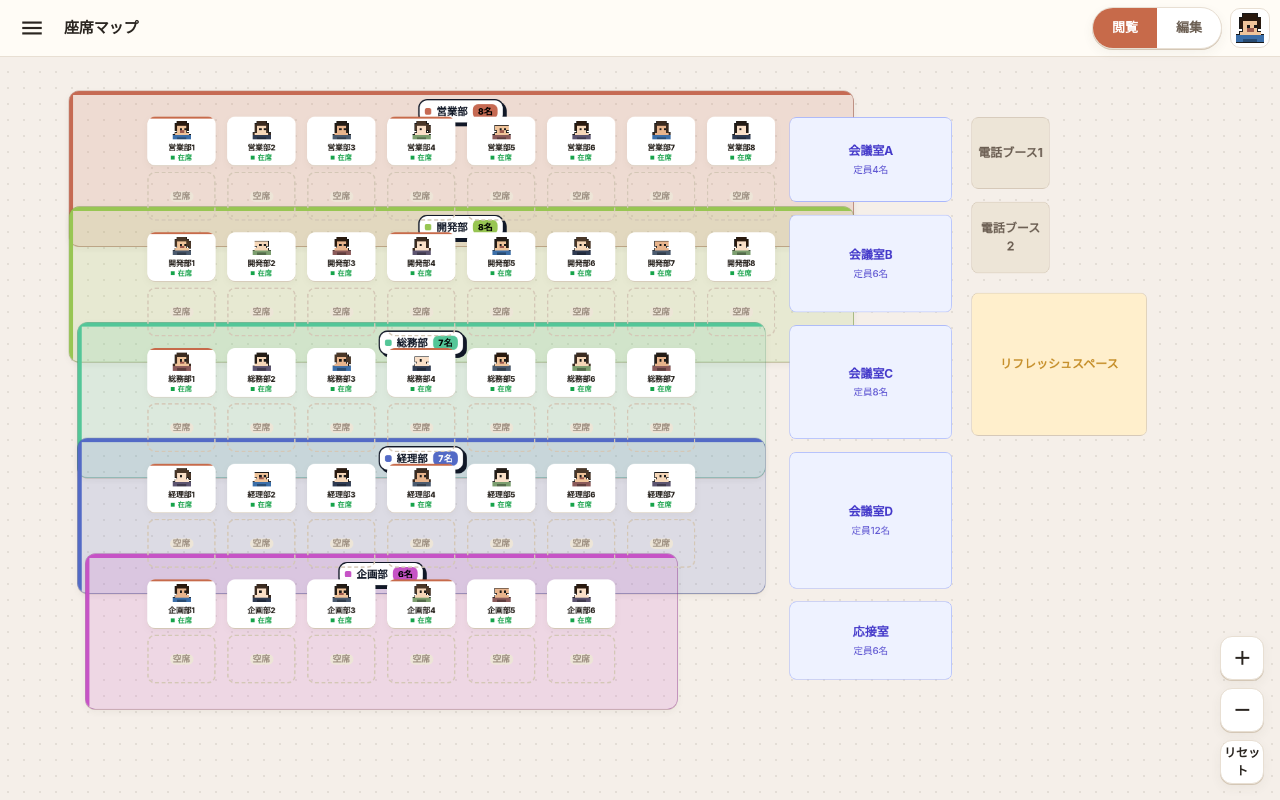
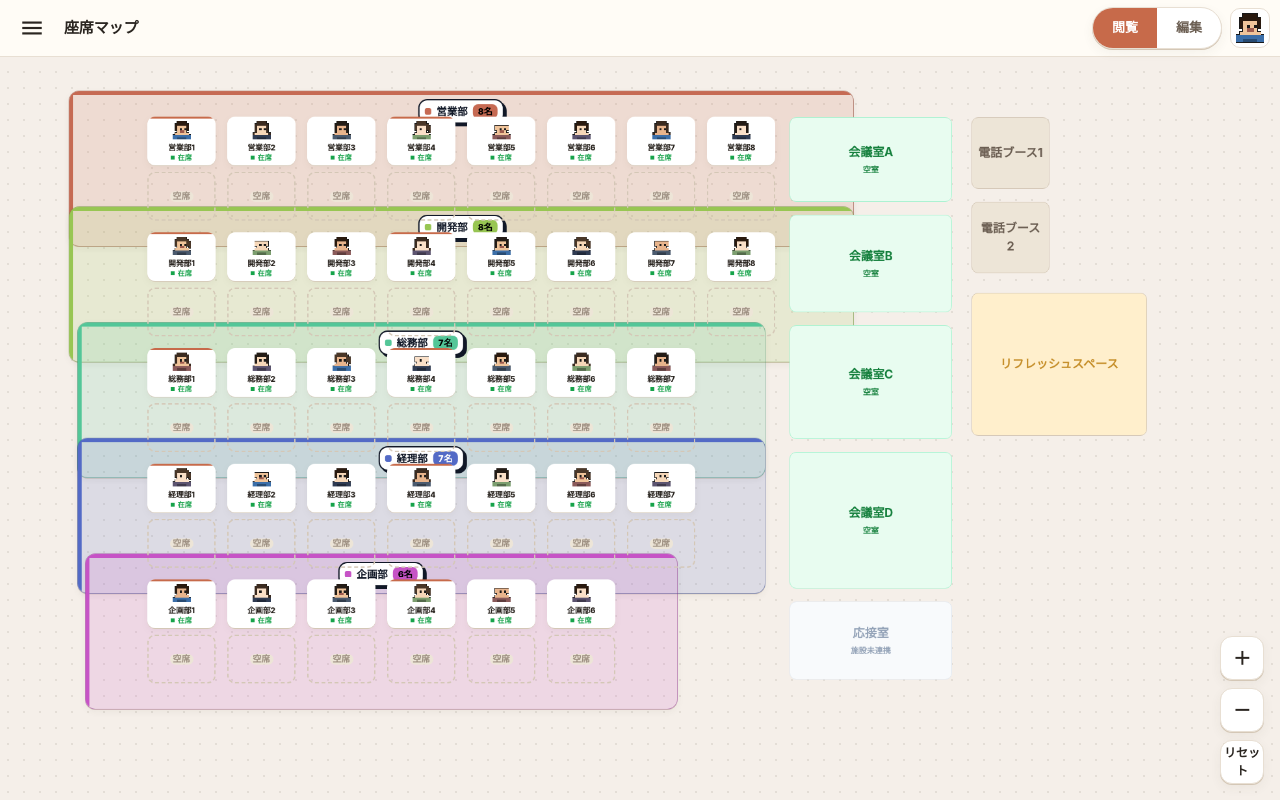
Before and after one commit to J-paku/seatmap-demo, a Next.js app: page / in a window 1280 px wide. Built offline with nearby package versions, Linux system fonts and the light colour scheme.

Commit message:
feat: 会議室の予約状態を追加
- 4状態(空室/会議中/まもなく/施設未連携)を時刻から導出
- 会議室カードを状態色・ラベルで描画
- 会議モックを生成(応接室のみ未連携)

```diff
--- a/components/FacilityBlock.tsx
+++ b/components/FacilityBlock.tsx
@@ -1,16 +1,25 @@
 import type { Facility } from '@/lib/types'
+import { FACILITY_STATUS_LABEL } from '@/lib/types'
+import { FACILITY_COLOR } from '@/lib/facility-status'
+import type { FacilityState } from '@/lib/facility-status'
 
-// 施設ブロック(名称+capacity 表記)。タップで施設詳細を開く
 type Props = {
   facility: Facility
   counterScale: number
   onSelect: (facilityId: string) => void
+  state?: FacilityState
+  lod?: 'detail' | 'mid' | 'overview'
 }
 
-export const FacilityBlock = ({ facility, counterScale, onSelect }: Props) => (
+export const FacilityBlock = ({ facility, counterScale, onSelect, state, lod = 'detail' }: Props) => {
+  const isMeeting = facility.kind === 'meeting'
+  const color = isMeeting && state ? FACILITY_COLOR[state.status] : null
+
+  return (
     <div
       className='facility-block'
       data-kind={facility.kind}
+      data-facility={isMeeting ? 'true' : undefined}
       role='button'
       tabIndex={-1}
       onClick={() => onSelect(facility.id)}
@@ -20,15 +29,27 @@ export const FacilityBlock = ({ facility, counterScale, onSelect }: Props) => (
         width: facility.width,
         height: facility.height,
         cursor: 'pointer',
+        ...(color ? { background: color.bg, borderColor: color.border, color: color.text } : {}),
       }}
     >
       <span className='facility-name' style={{ fontSize: 15 * counterScale }}>
         {facility.name}
       </span>
-    {facility.kind === 'meeting' && facility.capacity != null && (
-      <span className='facility-capacity' style={{ fontSize: 12 * counterScale }}>
-        定員{facility.capacity}名
+      {isMeeting && state && (
+        <span className='facility-status' style={{ fontSize: 10 * counterScale }}>
+          {FACILITY_STATUS_LABEL[state.status]}
         </span>
+      )}
+      {isMeeting && lod === 'detail' && state?.current && (
+        <>
+          <span className='facility-meeting-title' style={{ fontSize: 9 * counterScale }}>
+            {state.current.title}
+          </span>
+          <span className='facility-meeting-parts' style={{ fontSize: 8 * counterScale }}>
+            参加者{state.current.participantIds.length}名
+          </span>
+        </>
       )}
     </div>
   )
+}
--- a/components/SeatMapCanvas.tsx
+++ b/components/SeatMapCanvas.tsx
@@ -12,6 +12,7 @@ import { SeatCard } from './SeatCard'
 import type { Lod } from './SeatCard'
 import { TeamArea } from './TeamArea'
 import type { TeamOverlayPayload } from './TeamOverlay'
+import type { FacilityState } from '@/lib/facility-status'
 import { FacilityBlock } from './FacilityBlock'
 import { ZoomControls } from './ZoomControls'
 import { SEATMAP_BG_ID } from './SheetShell'
@@ -47,6 +48,8 @@ type Props = {
   onFacilitySelect?: (facilityId: string) => void
   // 10: チームバウンダリのタップで大型オーバーレイを開く(画面座標 rect を親へ渡す)
   onTeamBoundaryClick?: (payload: TeamOverlayPayload) => void
+  // 会議室状態(facilityId → 状態)
+  facilityStateById?: Map<string, FacilityState>
   // 07: 編集モード中のみ有効。未指定(閲覧モード)では以下の分岐へ一切到達しない
   isEditMode?: boolean
   onSeatMove?: (seatId: string, x: number, y: number) => void
@@ -125,6 +128,7 @@ export const SeatMapCanvas = forwardRef<SeatMapCanvasHandle, Props>(function Sea
     onSeatSelect,
     onFacilitySelect,
     onTeamBoundaryClick,
+    facilityStateById,
     isEditMode,
     onSeatMove,
     onTeamMove,
@@ -1017,7 +1021,14 @@ export const SeatMapCanvas = forwardRef<SeatMapCanvasHandle, Props>(function Sea
           )
         })}
         {layout.facilities.map((f) => (
-          <FacilityBlock key={f.id} facility={f} counterScale={counterScale} onSelect={handleFacilitySelect} />
+          <FacilityBlock
+              key={f.id}
+              facility={f}
+              counterScale={counterScale}
+              onSelect={handleFacilitySelect}
+              state={facilityStateById?.get(f.id)}
+              lod={lod}
+            />
         ))}
         {/* 10: 座席は常時レンダー。詳細度は LOD のみで変わる(チームクリックはオーバーレイを開くだけ) */}
         {layout.seats
--- /dev/null
+++ b/lib/facility-status.ts
@@ -0,0 +1,39 @@
+import type { Facility, FacilityMeeting, FacilityStatus } from './types'
+
+// まもなく判定の窓(分)
+const UPCOMING_WINDOW_MIN = 30
+
+export type FacilityState = {
+  status: FacilityStatus
+  current?: FacilityMeeting
+  next?: FacilityMeeting
+}
+
+// 状態別カラー(10-main-interactions 正本・light literal)
+export const FACILITY_COLOR: Record<FacilityStatus, { bg: string; border: string; text: string }> = {
+  available: { bg: '#e8fcf0', border: '#a7f3d0', text: '#15803d' },
+  in_meeting: { bg: '#eef2ff', border: '#a5b4fc', text: '#4338ca' },
+  upcoming: { bg: '#fff8e1', border: '#fcd34d', text: '#92400e' },
+  unlinked: { bg: '#f8fafc', border: '#e2e8f0', text: '#94a3b8' },
+}
+
+// facilityId + 会議 + 現在時刻(分)から状態を導出
+export const deriveFacilityState = (
+  facility: Facility,
+  meetings: FacilityMeeting[],
+  nowMin: number
+): FacilityState => {
+  if (!facility.facilityId) return { status: 'unlinked' }
+  const mine = meetings
+    .filter((m) => m.facilityId === facility.facilityId)
+    .sort((a, b) => a.startMin - b.startMin)
+  const current = mine.find((m) => m.startMin <= nowMin && nowMin < m.endMin)
+  const next = mine.find((m) => m.startMin > nowMin)
+  if (current) return { status: 'in_meeting', current, next }
+  if (next && next.startMin - nowMin <= UPCOMING_WINDOW_MIN) return { status: 'upcoming', next }
+  return { status: 'available', next }
+}
+
+// 分 → HH:mm
+export const minToHHMM = (min: number): string =>
+  `${String(Math.floor(min / 60)).padStart(2, '0')}:${String(min % 60).padStart(2, '0')}`
--- a/lib/mock-loader.ts
+++ b/lib/mock-loader.ts
@@ -1,10 +1,11 @@
 import useSWR from 'swr'
-import type { Employee, Facility, ScheduleEvent, Seat, SeatLayout, Team } from './types'
+import type { Employee, Facility, FacilityMeeting, ScheduleEvent, Seat, SeatLayout, Team } from './types'
 import employeesJson from '../mocks/employees.json'
 import teamsJson from '../mocks/teams.json'
 import seatsJson from '../mocks/seats.json'
 import facilitiesJson from '../mocks/facilities.json'
 import schedulesJson from '../mocks/schedules.json'
+import facilityMeetingsJson from '../mocks/facility-meetings.json'
 
 // JSON 由来の緩い型を、union フィールドを持つ確定型へ整形(このファイルが唯一の import 点)
 const EMPLOYEES: Employee[] = employeesJson.map((e) => ({
@@ -25,6 +26,7 @@ const SCHEDULES: ScheduleEvent[] = schedulesJson.map((s) => ({
   ...s,
   category: s.category as ScheduleEvent['category'],
 }))
+const FACILITY_MEETINGS: FacilityMeeting[] = facilityMeetingsJson
 
 // デモは 1フロア固定
 const FLOOR_ID = 'floor-1'
@@ -92,6 +94,8 @@ export const useFacilities = () => useCached('facilities', FACILITIES)
 
 export const useSchedules = () => useCached('schedules', SCHEDULES)
 
+export const useFacilityMeetings = () => useCached('facility-meetings', FACILITY_MEETINGS)
+
 // SeatLayout はローダーが teams+seats+facilities を合成
 export const useSeatLayout = () => {
   const { data: teams } = useTeams()
--- a/lib/types.ts
+++ b/lib/types.ts
@@ -52,6 +52,22 @@ export type Facility = {
   y: number
   width: number
   height: number
+  // 11: 予定システムの施設ID。無ければ 施設未連携(会議が付かない)
+  facilityId?: string
+}
+
+// 10/11: 会議室の予約状態(available=空室 / in_meeting=会議中 / upcoming=まもなく / unlinked=施設未連携)
+export type FacilityStatus = 'available' | 'in_meeting' | 'upcoming' | 'unlinked'
+
+// 会議室に紐づく会議。時刻(分)のみ持ち日付非依存で、いつ見てもデモが活性になる
+export type FacilityMeeting = {
+  id: string
+  facilityId: string
+  title: string
+  startMin: number
+  endMin: number
+  organizerId: string
+  participantIds: string[]
 }
 
 // フロアレイアウト(ローダーが teams+seats+facilities を合成)
@@ -82,3 +98,11 @@ export const PRESENCE_LABEL: Record<PresenceStatus, string> = {
   out: '外出',
   vacation: '休暇',
 }
+
+// 会議室状態の表示ラベル
+export const FACILITY_STATUS_LABEL: Record<FacilityStatus, string> = {
+  available: '空室',
+  in_meeting: '会議中',
+  upcoming: 'まもなく',
+  unlinked: '施設未連携',
+}
--- a/mocks/facilities.json
+++ b/mocks/facilities.json
@@ -7,7 +7,8 @@
     "x": 1030,
     "y": 15,
     "width": 250,
-    "height": 130
+    "height": 130,
+    "facilityId": "F-01"
   },
   {
     "id": "fac-02",
@@ -17,7 +18,8 @@
     "x": 1030,
     "y": 165,
     "width": 250,
-    "height": 150
+    "height": 150,
+    "facilityId": "F-02"
   },
   {
     "id": "fac-03",
@@ -27,7 +29,8 @@
     "x": 1030,
     "y": 335,
     "width": 250,
-    "height": 175
+    "height": 175,
+    "facilityId": "F-03"
   },
   {
     "id": "fac-04",
@@ -37,7 +40,8 @@
     "x": 1030,
     "y": 530,
     "width": 250,
-    "height": 210
+    "height": 210,
+    "facilityId": "F-04"
   },
   {
     "id": "fac-05",
--- /dev/null
+++ b/mocks/facility-meetings.json
@@ -0,0 +1,110 @@
+[
+  {
+    "id": "fm-0001",
+    "facilityId": "F-01",
+    "title": "定例会議",
+    "startMin": 900,
+    "endMin": 960,
+    "organizerId": "emp-014",
+    "participantIds": [
+      "emp-014",
+      "emp-028",
+      "emp-004"
+    ]
+  },
+  {
+    "id": "fm-0002",
+    "facilityId": "F-01",
+    "title": "プロジェクト進捗",
+    "startMin": 660,
+    "endMin": 720,
+    "organizerId": "emp-029",
+    "participantIds": [
+      "emp-029",
+      "emp-011",
+      "emp-025",
+      "emp-020"
+    ]
+  },
+  {
+    "id": "fm-0003",
+    "facilityId": "F-02",
+    "title": "定例会議",
+    "startMin": 720,
+    "endMin": 780,
+    "organizerId": "emp-010",
+    "participantIds": [
+      "emp-010",
+      "emp-033",
+      "emp-009",
+      "emp-016",
+      "emp-021"
+    ]
+  },
+  {
+    "id": "fm-0004",
+    "facilityId": "F-03",
+    "title": "1on1",
+    "startMin": 720,
+    "endMin": 780,
+    "organizerId": "emp-003",
+    "participantIds": [
+      "emp-003",
+      "emp-023",
+      "emp-032"
+    ]
+  },
+  {
+    "id": "fm-0005",
+    "facilityId": "F-03",
+    "title": "部門ミーティング",
+    "startMin": 540,
+    "endMin": 600,
+    "organizerId": "emp-021",
+    "participantIds": [
+      "emp-021",
+      "emp-009"
+    ]
+  },
+  {
+    "id": "fm-0006",
+    "facilityId": "F-03",
+    "title": "ブレスト",
+    "startMin": 900,
+    "endMin": 960,
+    "organizerId": "emp-031",
+    "participantIds": [
+      "emp-031",
+      "emp-034",
+      "emp-029"
+    ]
+  },
+  {
+    "id": "fm-0007",
+    "facilityId": "F-04",
+    "title": "定例会議",
+    "startMin": 720,
+    "endMin": 780,
+    "organizerId": "emp-028",
+    "participantIds": [
+      "emp-028",
+      "emp-005",
+      "emp-034",
+      "emp-009"
+    ]
+  },
+  {
+    "id": "fm-0008",
+    "facilityId": "F-04",
+    "title": "定例会議",
+    "startMin": 960,
+    "endMin": 1020,
+    "organizerId": "emp-028",
+    "participantIds": [
+      "emp-028",
+      "emp-025",
+      "emp-023",
+      "emp-019"
+    ]
+  }
+]
--- a/pages/index.tsx
+++ b/pages/index.tsx
@@ -16,7 +16,9 @@ import { TeamChangeSheet } from '@/components/edit/TeamChangeSheet'
 import { TeamRelayoutModal } from '@/components/edit/TeamRelayoutModal'
 import { EditErrorToast } from '@/components/edit/EditErrorToast'
 import { DetailPanelProvider, useDetailPanel } from '@/lib/detail-panel-context'
-import { useEmployees, useSchedules, useSeatLayout } from '@/lib/mock-loader'
+import { useEmployees, useFacilityMeetings, useSchedules, useSeatLayout } from '@/lib/mock-loader'
+import { deriveFacilityState } from '@/lib/facility-status'
+import type { FacilityState } from '@/lib/facility-status'
 import { computePresenceMap } from '@/lib/presence'
 import { useQuantizedClock } from '@/lib/use-quantized-clock'
 import { useLayoutEditor } from '@/lib/use-layout-editor'
@@ -33,6 +35,7 @@ const SeatMapView = () => {
   const { layout } = useSeatLayout()
   const { data: employees } = useEmployees()
   const { data: schedules } = useSchedules()
+  const { data: facilityMeetings } = useFacilityMeetings()
   const { debouncedDate, isTodaySelected } = useSelectedDate()
   const teamColorMap = useTeamColorMap()
   // 08: 本人アバターの共有状態(localStorage override + 編集モーダル起動)
@@ -98,6 +101,26 @@ const SeatMapView = () => {
     }
     return counts
   }, [effectiveLayout, effectivePresenceMap])
+
+  // 会議室状態(今日表示中のみ現在時刻で導出。他日は連携有無だけ)
+  const nowMin = useMemo(() => {
+    const d = new Date(nowMs)
+    return d.getHours() * 60 + d.getMinutes()
+  }, [nowMs])
+  const facilityStateById = useMemo(() => {
+    const map = new Map<string, FacilityState>()
+    if (!effectiveLayout) return map
+    const meetings = facilityMeetings ?? []
+    for (const f of effectiveLayout.facilities) {
+      map.set(
+        f.id,
+        isTodaySelected
+          ? deriveFacilityState(f, meetings, nowMin)
+          : { status: f.facilityId ? 'available' : 'unlinked' }
+      )
+    }
+    return map
+  }, [effectiveLayout, facilityMeetings, nowMin, isTodaySelected])
 
   const ready = layout && employees && schedules
 
@@ -204,6 +227,7 @@ const SeatMapView = () => {
           onSeatSelect={openSeatDetail}
           onFacilitySelect={openFacilityDetail}
           onTeamBoundaryClick={setTeamOverlay}
+          facilityStateById={facilityStateById}
           isEditMode={editor.isEditMode}
           onSeatMove={editor.moveSeat}
           onTeamMove={editor.moveTeam}
--- a/scripts/generate-mocks.mjs
+++ b/scripts/generate-mocks.mjs
@@ -275,6 +275,47 @@ employees.forEach((emp) => {
   }
 })
 
+// ── 会議室の予定システム連携 + 会議データ ───────────────────
+// 会議室に facilityId を付与(応接室 fac-05 のみ未連携=施設未連携デモ)
+facilities.forEach((f) => {
+  if (f.kind === 'meeting' && f.id !== 'fac-05') f.facilityId = `F-${f.id.slice(-2)}`
+})
+
+// 会議室会議(時刻=分のみ・日付非依存でいつ見ても活性)。参加者は社員から抽選
+const FACILITY_MEETING_TITLES = ['定例会議', 'プロジェクト進捗', '部門ミーティング', '1on1', 'レビュー会', '打ち合わせ', 'ブレスト']
+const empIds = employees.map((e) => e.id)
+const facilityMeetings = []
+let fmSeq = 1
+facilities
+  .filter((f) => f.facilityId)
+  .forEach((f) => {
+    const rand = mulberry32(hashString(`fm-${f.id}`))
+    const n = 1 + Math.floor(rand() * 3) // 1..3件
+    const usedHours = new Set()
+    for (let i = 0; i < n; i++) {
+      let hour = 9 + Math.floor(rand() * 8) // 9..16 開始
+      let guard = 0
+      while (usedHours.has(hour) && guard < 10) {
+        hour = 9 + Math.floor(rand() * 8)
+        guard++
+      }
+      usedHours.add(hour)
+      const pcount = 2 + Math.floor(rand() * 4) // 2..5名
+      const picked = new Set()
+      for (let k = 0; k < pcount; k++) picked.add(empIds[Math.floor(rand() * empIds.length)])
+      const participantIds = [...picked]
+      facilityMeetings.push({
+        id: `fm-${pad4(fmSeq++)}`,
+        facilityId: f.facilityId,
+        title: FACILITY_MEETING_TITLES[Math.floor(rand() * FACILITY_MEETING_TITLES.length)],
+        startMin: hour * 60,
+        endMin: (hour + 1) * 60,
+        organizerId: participantIds[0],
+        participantIds,
+      })
+    }
+  })
+
 // ── 書き出し ────────────────────────────────────────────
 
 mkdirSync(MOCKS_DIR, { recursive: true })
@@ -286,6 +327,7 @@ dump('employees.json', employees)
 dump('seats.json', seats)
 dump('facilities.json', facilities)
 dump('schedules.json', schedules)
+dump('facility-meetings.json', facilityMeetings)
 
 const occupied = seats.filter((s) => s.employeeId).length
-console.log(`teams=${teams.length} employees=${employees.length} seats=${seats.length}(着席${occupied}/空席${seats.length - occupied}) facilities=${facilities.length} schedules=${schedules.length}`)
+console.log(`teams=${teams.length} employees=${employees.length} seats=${seats.length}(着席${occupied}/空席${seats.length - occupied}) facilities=${facilities.length} schedules=${schedules.length} facilityMeetings=${facilityMeetings.length}`)
--- a/styles/seatmap.css
+++ b/styles/seatmap.css
@@ -82,6 +82,22 @@
   font-size: 12px;
   font-weight: 500;
   opacity: 0.85;
+}
+
+.facility-status {
+  font-weight: 700;
+}
+
+.facility-meeting-title {
+  opacity: 0.65;
+  max-width: 100%;
+  overflow: hidden;
+  text-overflow: ellipsis;
+  white-space: nowrap;
+}
+
+.facility-meeting-parts {
+  opacity: 0.6;
 }
 
 /* 座席カード */
```
Lines whose indentation alone changed are shown as unchanged.
